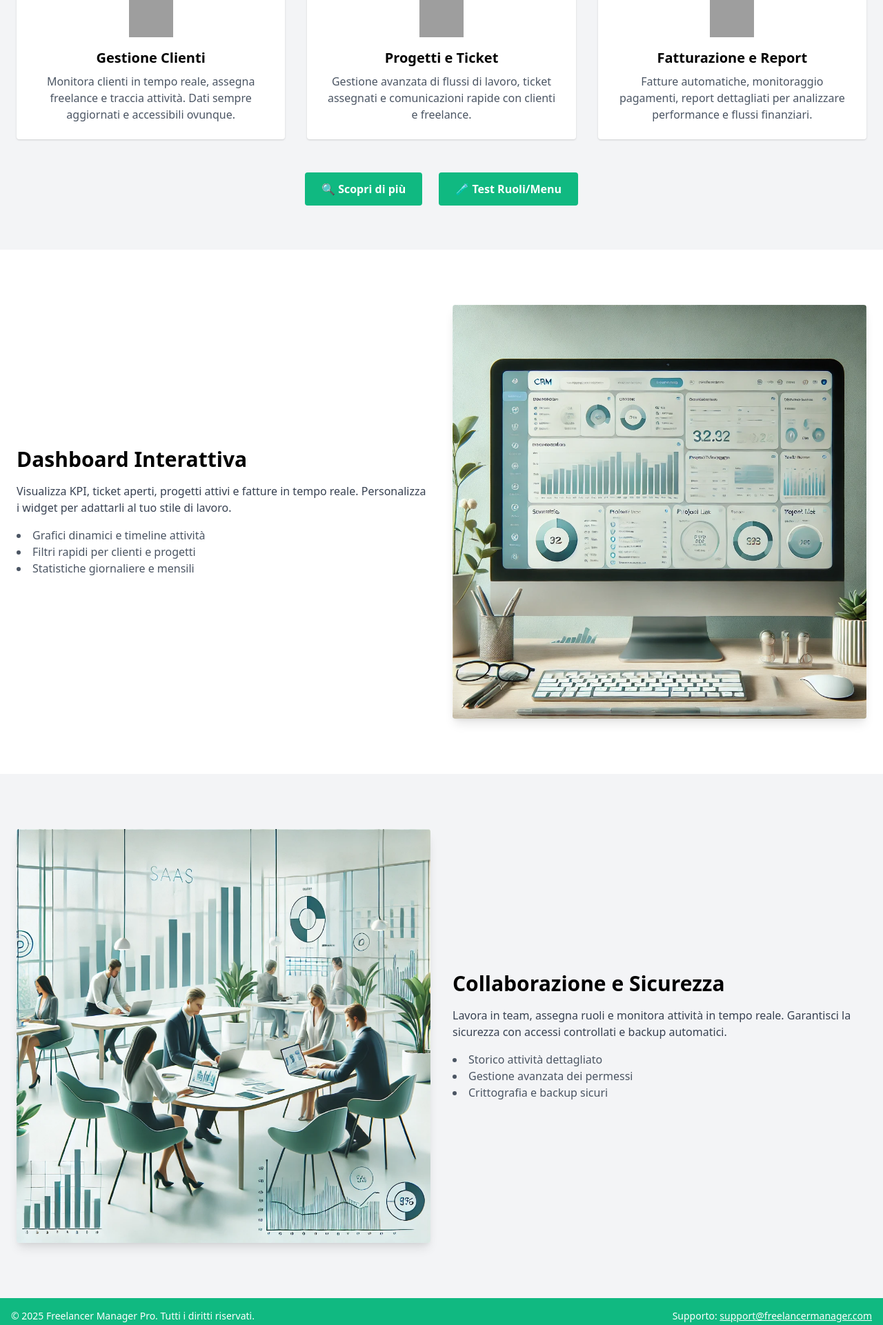
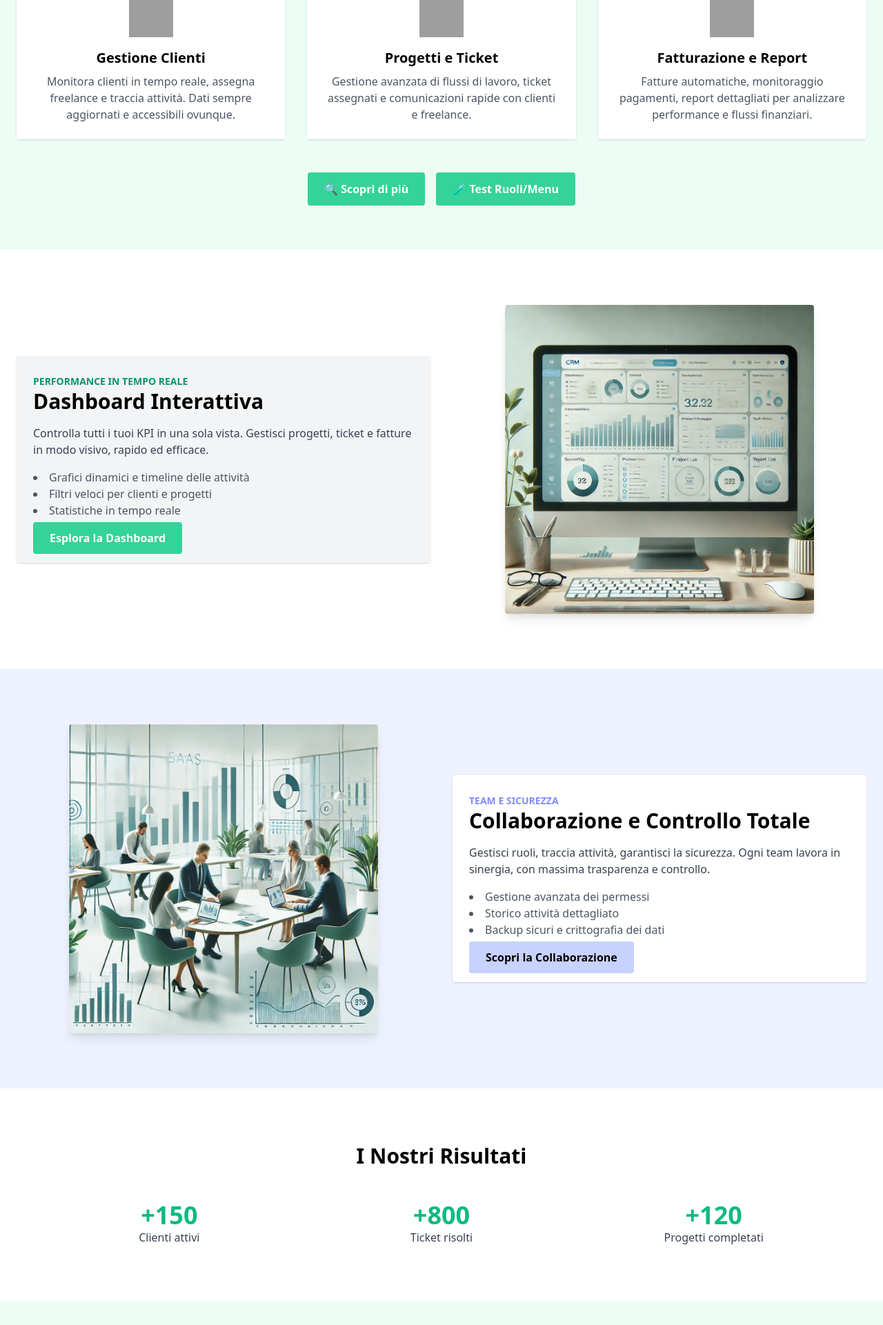
Before and after one commit to fabiogrossi84/Progetto_freelancer_manager_pro, a Django app: page / in a window 1280 px wide. Shown: the part 498-2419 px from the top of the page at 69% size. Run offline with Django 5.2, Linux system fonts and the light colour scheme; grey boxes are pictures that could not be loaded.

Commit message:
Aggiunte foto, sistemato base e rifatto home.

```diff
--- a/freelancer_manager_pro/settings.py
+++ b/freelancer_manager_pro/settings.py
@@ -23,7 +23,7 @@ BASE_DIR = Path(__file__).resolve().parent.parent
 SECRET_KEY = 'django-insecure-4#ef$j)o9o8+_nm&u2qj1@=k5@9sx%k$wq&@@*ev&x%xf)(+ho'
 
 # SECURITY WARNING: don't run with debug turned on in production!
-DEBUG = False # Solo con DEBUG=False Django mostra 404 custom
+DEBUG = True # Solo con DEBUG=False Django mostra 404 custom
 
 ALLOWED_HOSTS = ['*'] # Per test locale, usa '*' o ['127.0.0.1', 'localhost']
 
--- a/templates/home.html
+++ b/templates/home.html
@@ -4,15 +4,15 @@
 
 {% block content %}
 <!-- Hero Section -->
-<section class="py-20 bg-white text-center">
-  <h1 class="text-5xl font-bold text-[#1e3a8a] mb-6">Gestisci Clienti, Progetti e Fatture in un Unico Posto</h1>
+<section class="py-20 bg-white text-center px-4">
+  <h1 class="text-4xl md:text-5xl font-bold text-[#1e3a8a] mb-6">Gestisci Clienti, Progetti e Fatture in un Unico Posto</h1>
   <p class="text-gray-700 text-lg max-w-3xl mx-auto">
     Freelancer Manager Pro è la piattaforma CRM pensata per freelance e team moderni. Organizza, collabora e scala la tua attività in modo semplice e professionale.
   </p>
 </section>
 
 <!-- Feature Section -->
-<section class="py-16 bg-gray-100">
+<section class="py-16 bg-green-50">
   <div class="max-w-7xl mx-auto px-6 grid grid-cols-1 md:grid-cols-3 gap-8">
     <div class="bg-white p-6 rounded shadow text-center">
       <img src="https://cdn-icons-png.flaticon.com/512/1250/1250689.png" alt="Gestione Clienti" class="w-16 h-16 mx-auto mb-4">
@@ -32,11 +32,11 @@
   </div>
 
   <!-- Bottoni azione -->
-  <div class="text-center mt-12 flex flex-col md:flex-row justify-center gap-6">
-    <a href="#" class="inline-block bg-green-500 text-white px-6 py-3 rounded hover:bg-green-600 transition font-semibold">
+  <div class="text-center mt-12 flex flex-wrap justify-center gap-4">
+    <a href="#" class="bg-green-400 text-white px-6 py-3 rounded hover:bg-green-500 transition font-semibold">
       🔍 Scopri di più
     </a>
-    <a href="{% url 'test_ruoli' %}" class="inline-block bg-green-500 text-white px-6 py-3 rounded hover:bg-green-600 transition font-semibold">
+    <a href="/test-ruoli/" class="bg-green-400 text-white px-6 py-3 rounded hover:bg-green-500 transition font-semibold">
       🧪 Test Ruoli/Menu
     </a>
   </div>
@@ -45,36 +45,130 @@
 <!-- Dashboard Preview -->
 <section class="py-20 bg-white">
   <div class="max-w-7xl mx-auto px-6 grid grid-cols-1 md:grid-cols-2 gap-8 items-center">
-    <div>
+    <div class="bg-gray-100 p-6 rounded shadow">
+      <span class="text-green-600 text-sm uppercase font-bold">Performance in tempo reale</span>
       <h2 class="text-3xl font-bold text-[#1e3a8a] mb-4">Dashboard Interattiva</h2>
-      <p class="text-gray-700 mb-4">Visualizza KPI, ticket aperti, progetti attivi e fatture in tempo reale. Personalizza i widget per adattarli al tuo stile di lavoro.</p>
-      <ul class="list-disc list-inside text-gray-600">
-        <li>Grafici dinamici e timeline attività</li>
-        <li>Filtri rapidi per clienti e progetti</li>
-        <li>Statistiche giornaliere e mensili</li>
+      <p class="text-gray-700 mb-4 max-w-xl">Controlla tutti i tuoi KPI in una sola vista. Gestisci progetti, ticket e fatture in modo visivo, rapido ed efficace.</p>
+      <ul class="list-disc list-inside text-gray-600 mb-4 max-w-xl">
+        <li>Grafici dinamici e timeline delle attività</li>
+        <li>Filtri veloci per clienti e progetti</li>
+        <li>Statistiche in tempo reale</li>
       </ul>
+      <a href="#" class="bg-green-400 text-white px-6 py-3 rounded hover:bg-green-500 transition font-semibold">
+        Esplora la Dashboard
+      </a>
     </div>
-    <div>
-      <img src="{% static 'images/dashboard_custom.png' %}" alt="Dashboard CRM" class="rounded shadow-lg">
+    <div class="text-center">
+      <img src="{% static 'images/dashboard_custom.png' %}" alt="Dashboard CRM" class="rounded shadow-lg max-w-md w-full mx-auto">
     </div>
   </div>
 </section>
 
 <!-- Collaborazione Section -->
-<section class="py-20 bg-gray-100">
+<section class="py-20 bg-indigo-50">
   <div class="max-w-7xl mx-auto px-6 grid grid-cols-1 md:grid-cols-2 gap-8 items-center">
-    <div>
-      <img src="{% static 'images/team_collaboration.png' %}" alt="Collaborazione Team" class="rounded shadow-lg">
+    <div class="text-center">
+      <img src="{% static 'images/team_collaboration.png' %}" alt="Collaborazione Team" class="rounded shadow-lg max-w-md w-full mx-auto">
     </div>
-    <div>
-      <h2 class="text-3xl font-bold text-[#1e3a8a] mb-4">Collaborazione e Sicurezza</h2>
-      <p class="text-gray-700 mb-4">Lavora in team, assegna ruoli e monitora attività in tempo reale. Garantisci la sicurezza con accessi controllati e backup automatici.</p>
-      <ul class="list-disc list-inside text-gray-600">
+    <div class="bg-white p-6 rounded shadow">
+      <span class="text-indigo-400 text-sm uppercase font-bold">Team e Sicurezza</span>
+      <h2 class="text-3xl font-bold text-[#1e3a8a] mb-4">Collaborazione e Controllo Totale</h2>
+      <p class="text-gray-700 mb-4 max-w-xl">Gestisci ruoli, traccia attività, garantisci la sicurezza. Ogni team lavora in sinergia, con massima trasparenza e controllo.</p>
+      <ul class="list-disc list-inside text-gray-600 mb-4 max-w-xl">
+        <li>Gestione avanzata dei permessi</li>
         <li>Storico attività dettagliato</li>
-        <li>Gestione avanzata dei permessi</li>
-        <li>Crittografia e backup sicuri</li>
+        <li>Backup sicuri e crittografia dei dati</li>
       </ul>
+      <a href="#" class="bg-indigo-200 text-[#1f2937] px-6 py-3 rounded hover:bg-indigo-300 transition font-semibold">
+        Scopri la Collaborazione
+      </a>
     </div>
   </div>
 </section>
+
+<!-- Numeri e Statistiche -->
+<section class="py-20 bg-white text-center px-4">
+  <h2 class="text-3xl font-bold text-[#1e3a8a] mb-12">I Nostri Risultati</h2>
+  <div class="max-w-6xl mx-auto grid grid-cols-1 md:grid-cols-3 gap-8">
+    <div>
+      <p class="text-4xl font-bold text-green-500">+150</p>
+      <p class="text-gray-700">Clienti attivi</p>
+    </div>
+    <div>
+      <p class="text-4xl font-bold text-green-500">+800</p>
+      <p class="text-gray-700">Ticket risolti</p>
+    </div>
+    <div>
+      <p class="text-4xl font-bold text-green-500">+120</p>
+      <p class="text-gray-700">Progetti completati</p>
+    </div>
+  </div>
+</section>
+
+<!-- Testimonianze Clienti -->
+<section class="py-20 bg-green-50 text-center px-4">
+  <h2 class="text-3xl font-bold text-[#1e3a8a] mb-12">Cosa dicono i nostri clienti</h2>
+  <div class="max-w-6xl mx-auto grid grid-cols-1 md:grid-cols-3 gap-8">
+    <div class="bg-white p-6 rounded shadow">
+      <p class="text-gray-600 italic">"Una piattaforma intuitiva e completa. Gestisco tutto in un unico posto!"</p>
+      <p class="mt-4 font-semibold text-[#1e3a8a]">Anna R. - Web Agency</p>
+    </div>
+    <div class="bg-white p-6 rounded shadow">
+      <p class="text-gray-600 italic">"Ottimo supporto e funzionalità avanzate. Consigliato a ogni freelance!"</p>
+      <p class="mt-4 font-semibold text-[#1e3a8a]">Marco T. - Consulente IT</p>
+    </div>
+    <div class="bg-white p-6 rounded shadow">
+      <p class="text-gray-600 italic">"Finalmente posso gestire clienti, ticket e fatture senza stress."</p>
+      <p class="mt-4 font-semibold text-[#1e3a8a]">Laura B. - Designer</p>
+    </div>
+  </div>
+</section>
+
+
+<!-- FAQ con Fisarmonica -->
+<section class="py-20 bg-white px-4">
+    <div class="max-w-7xl mx-auto grid grid-cols-1 md:grid-cols-2 gap-8 items-center">
+      <!-- Domande a sinistra -->
+      <div class="bg-gray-100 p-6 rounded shadow">
+        <h2 class="text-3xl font-bold text-[#1e3a8a] mb-6 text-center md:text-left">Domande Frequenti</h2>
+        <div class="space-y-4">
+          <details class="bg-white rounded p-4 border border-gray-300">
+            <summary class="cursor-pointer font-semibold text-[#1e3a8a] flex items-center justify-between">
+              📊 Posso personalizzare i progetti?
+              <span class="ml-2 text-lg font-bold">+</span>
+            </summary>
+            <p class="text-gray-700 mt-2">Sì, ogni progetto ha opzioni di stato, scadenza e assegnazione freelance personalizzabili.</p>
+          </details>
+          <details class="bg-white rounded p-4 border border-gray-300">
+            <summary class="cursor-pointer font-semibold text-[#1e3a8a] flex items-center justify-between">
+              💰 Come gestisco le fatture?
+              <span class="ml-2 text-lg font-bold">+</span>
+            </summary>
+            <p class="text-gray-700 mt-2">Puoi creare fatture per progetti e ticket, monitorare lo stato e scaricarle in PDF.</p>
+          </details>
+          <details class="bg-white rounded p-4 border border-gray-300">
+            <summary class="cursor-pointer font-semibold text-[#1e3a8a] flex items-center justify-between">
+              🚀 Il CRM è adatto a team?
+              <span class="ml-2 text-lg font-bold">+</span>
+            </summary>
+            <p class="text-gray-700 mt-2">Certo! Puoi gestire utenti con ruoli e permessi, monitorare attività e collaborare in tempo reale.</p>
+          </details>
+        </div>
+      </div>
+
+
+      <!-- Immagine a destra -->
+      <div class="text-center">
+        <img src="{% static 'images/freelance.png' %}" alt="Domande Freelance" class="rounded shadow-lg max-w-md w-full mx-auto">
+      </div>
+    </div>
+  </section>
+
+  <!-- Call to Action Finale -->
+  <section class="py-32 bg-indigo-50 text-center px-4">
+    <h2 class="text-3xl font-bold text-[#1e3a8a] mb-12">Pronto a gestire il tuo business in modo professionale?</h2>
+    <a href="#" class="bg-indigo-400 text-white px-6 py-3 rounded hover:bg-indigo-500 transition font-semibold text-lg">
+      🚀 Inizia Ora
+    </a>
+  </section>
 {% endblock %}
```
Also changed, not shown: static/images/freelance.png (added).
